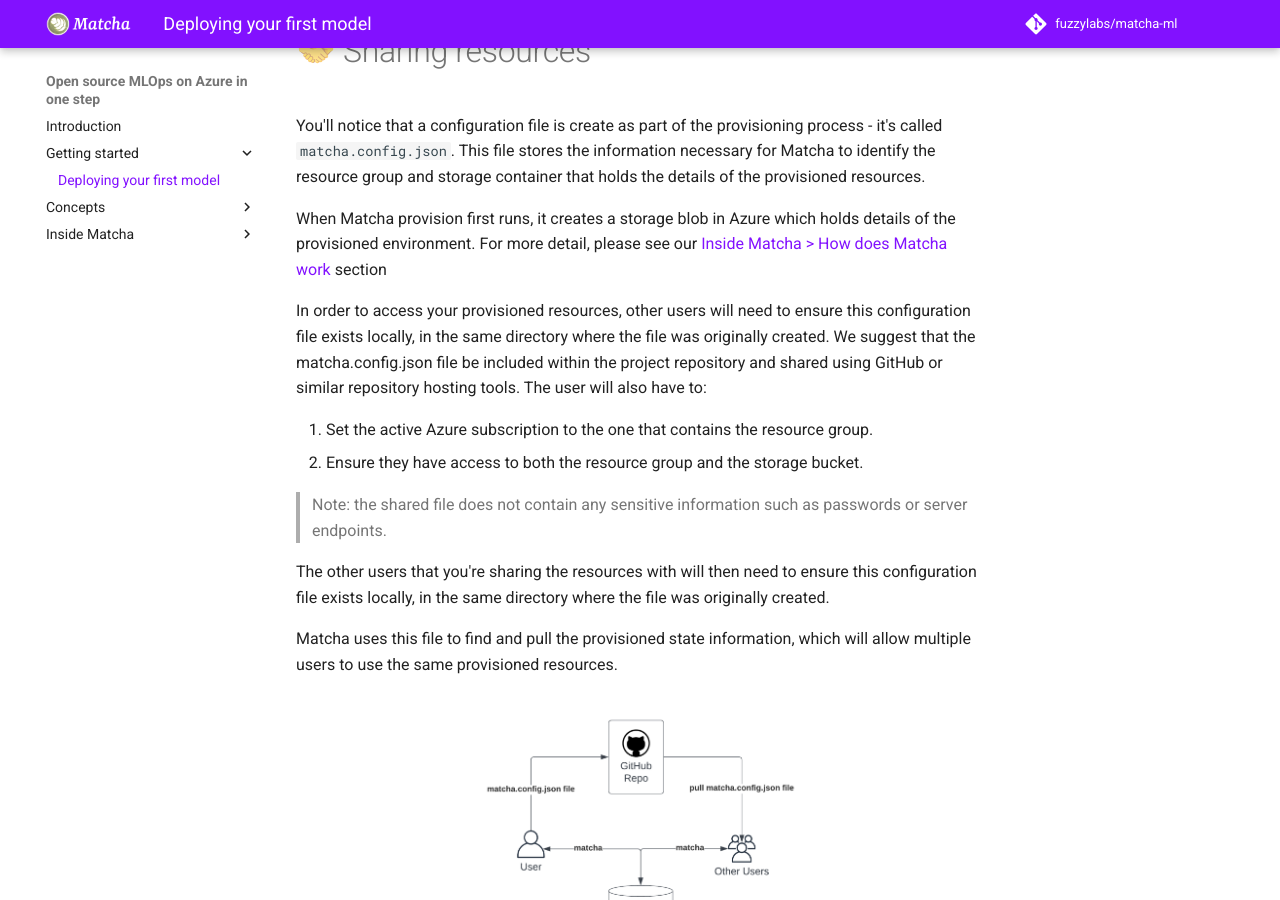
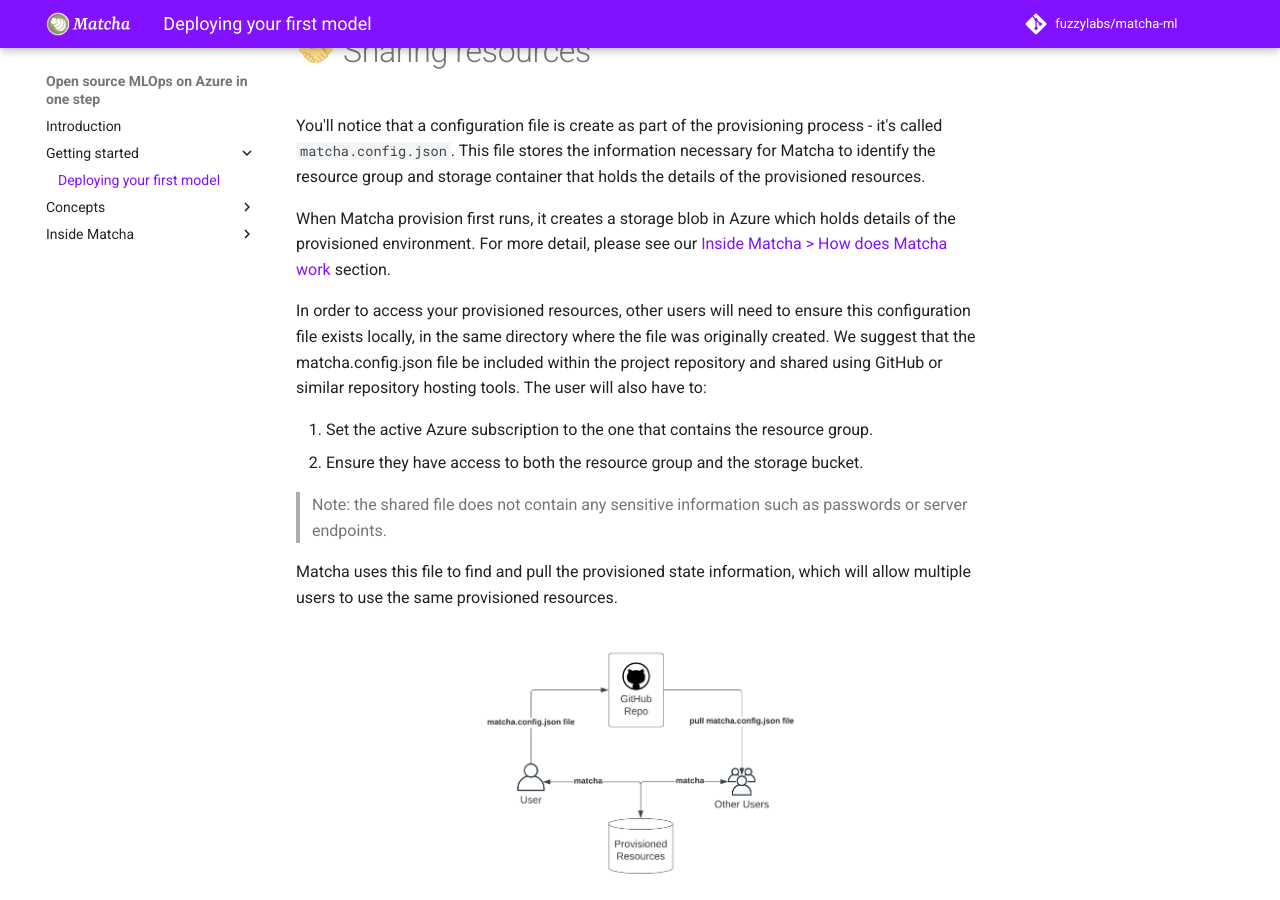
Before and after one commit to fuzzylabs/matcha, an MkDocs documentation site: the page built from docs/getting-started.md, in a window 1280 px wide and 900 px high, scrolled down 3699 px. Built offline with MkDocs 1.6.1 and Material for MkDocs 9.7.7, drawn with Linux system fonts in a browser that asks for light colours; comment, search, counter and statistics services are not loaded.

Commit message:
Final updates to docs

```diff
--- a/docs/getting-started.md
+++ b/docs/getting-started.md
@@ -149,7 +149,7 @@
 
 You'll notice that a configuration file is create as part of the provisioning process - it's called `matcha.config.json`. This file stores the information necessary for Matcha to identify the resource group and storage container that holds the details of the provisioned resources.
 
-When Matcha provision first runs, it creates a storage blob in Azure which holds details of the provisioned environment. For more detail, please see our [Inside Matcha > How does Matcha work](inside-matcha.md) section
+When Matcha provision first runs, it creates a storage blob in Azure which holds details of the provisioned environment. For more detail, please see our [Inside Matcha > How does Matcha work](inside-matcha.md) section.
 
 In order to access your provisioned resources, other users will need to ensure this configuration file exists locally, in the same directory where the file was originally created. We suggest that the matcha.config.json file be included within the project repository and shared using GitHub or similar repository hosting tools. The user will also have to:
 
@@ -157,8 +157,6 @@
 2. Ensure they have access to both the resource group and the storage bucket.
 
 > Note: the shared file does not contain any sensitive information such as passwords or server endpoints.
-
-The other users that you're sharing the resources with will then need to ensure this configuration file exists locally, in the same directory where the file was originally created.
 
 Matcha uses this file to find and pull the provisioned state information, which will allow multiple users to use the same provisioned resources.
 
```
